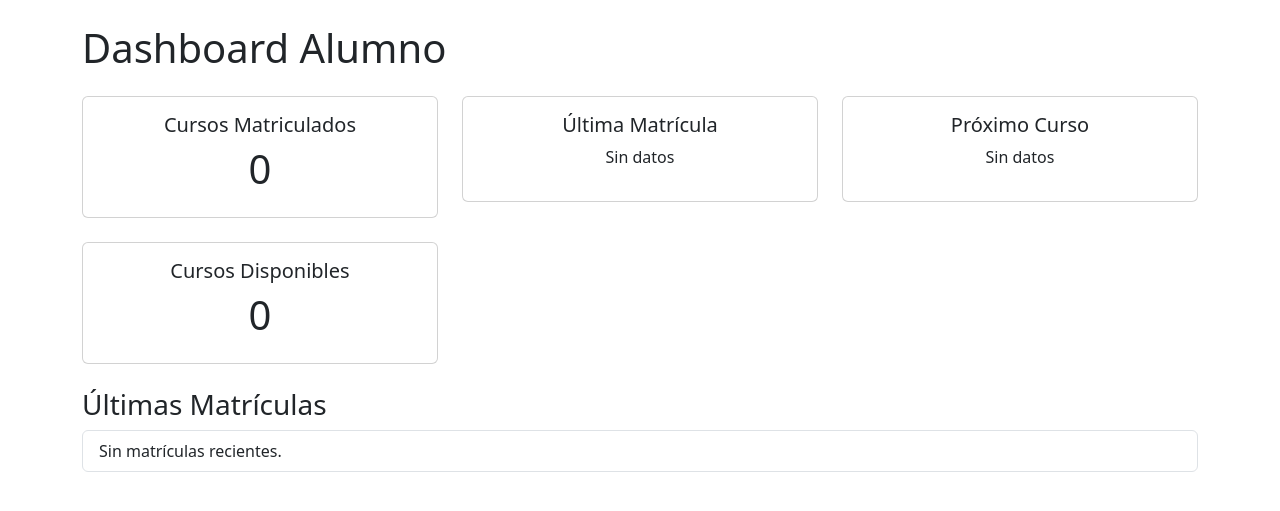
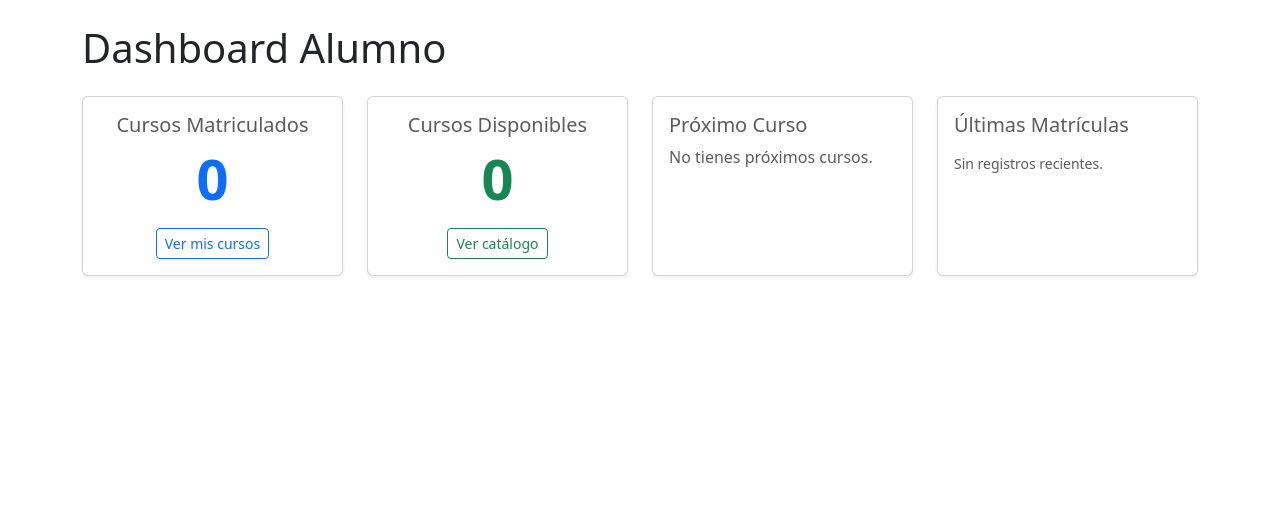
Before and after one commit to sermicroinfo-ui/gestion_formacion, a Django app: page /matriculas/dashboard/ in a window 1280 px wide. Shown: the part 56-567 px from the top of the page. Run offline with Django 5.2, Linux system fonts and the light colour scheme; the visitor is signed in with stand-in values (Sample User, id 1); data that the repository does not hold is empty; parts of the project's set-up code (start-up, migrations or seed data) failed here and were passed over; some libraries are stand-ins or nearby versions.

Commit message:
Actualiza dashboard alumno con plantilla del curso
Co-Authored-By: Claude Sonnet 4.6 <noreply@anthropic.com>

```diff
--- a/templates/matriculas/dashboard.html
+++ b/templates/matriculas/dashboard.html
@@ -1,66 +1,71 @@
 {% extends 'base.html' %}
-
 {% block title %}Dashboard{% endblock %}
 
 {% block content %}
 <h1 class="mb-4">Dashboard Alumno</h1>
 
-<div class="row mb-4">
-    <div class="col-md-4">
-        <div class="card text-center">
+<div class="row g-4">
+
+    <!-- Tarjeta 1: Cursos Matriculados -->
+    <div class="col-md-6 col-lg-3">
+        <div class="card text-center h-100 shadow-sm">
             <div class="card-body">
-                <h5>Cursos Matriculados</h5>
-                <h1>{{ total_matriculas }}</h1>
+                <h5 class="text-muted">Cursos Matriculados</h5>
+                <h1 class="display-4 fw-bold text-primary">{{ total_matriculas }}</h1>
+                <a href="{% url 'mis_cursos' %}" class="btn btn-sm btn-outline-primary mt-2">Ver mis cursos</a>
             </div>
         </div>
     </div>
-    <div class="col-md-4">
-        <div class="card text-center">
+
+    <!-- Tarjeta 2: Cursos Disponibles -->
+    <div class="col-md-6 col-lg-3">
+        <div class="card text-center h-100 shadow-sm">
             <div class="card-body">
-                <h5>Última Matrícula</h5>
-                <p>
-                    {% if ultima_matricula %}
-                        {{ ultima_matricula.curso.nombre }}
-                    {% else %}
-                        Sin datos
-                    {% endif %}
-                </p>
+                <h5 class="text-muted">Cursos Disponibles</h5>
+                <h1 class="display-4 fw-bold text-success">{{ cursos_disponibles }}</h1>
+                <a href="{% url 'lista_cursos' %}" class="btn btn-sm btn-outline-success mt-2">Ver catálogo</a>
             </div>
         </div>
     </div>
-    <div class="col-md-4">
-        <div class="card text-center">
-            <div class="card-body">
-                <h5>Próximo Curso</h5>
-                <p>
+
+    <!-- Tarjeta 3: Próximo Curso -->
+    <div class="col-md-6 col-lg-3">
+        <div class="card h-100 shadow-sm">
+            <div class="card-body d-flex flex-column justify-content-between">
+                <div>
+                    <h5 class="text-muted">Próximo Curso</h5>
                     {% if proximo_curso %}
-                        {{ proximo_curso.nombre }}
+                    <p class="fw-bold mb-1">{{ proximo_curso.nombre }}</p>
+                    <small class="text-muted">Inicio: {{ proximo_curso.fecha_inicio|date:"d/m/Y" }}</small>
                     {% else %}
-                        Sin datos
+                    <p class="text-muted">No tienes próximos cursos.</p>
                     {% endif %}
-                </p>
+                </div>
+                {% if proximo_curso %}
+                <a href="{% url 'detalle_curso' proximo_curso.slug %}" class="btn btn-sm btn-primary mt-3">Ir al curso</a>
+                {% endif %}
             </div>
         </div>
     </div>
-</div>
 
-<div class="row mb-4">
-    <div class="col-md-4">
-        <div class="card text-center">
+    <!-- Tarjeta 4: Últimas Matrículas -->
+    <div class="col-md-6 col-lg-3">
+        <div class="card h-100 shadow-sm">
             <div class="card-body">
-                <h5>Cursos Disponibles</h5>
-                <h1>{{ cursos_disponibles }}</h1>
+                <h5 class="text-muted mb-3">Últimas Matrículas</h5>
+                <ul class="list-unstyled mb-0">
+                    {% for matricula in ultimas_matriculas %}
+                    <li class="text-truncate mb-1">
+                        <i class="bi bi-check-circle-fill text-success me-1"></i>
+                        {{ matricula.curso.nombre }}
+                    </li>
+                    {% empty %}
+                    <li class="text-muted small">Sin registros recientes.</li>
+                    {% endfor %}
+                </ul>
             </div>
         </div>
     </div>
+
 </div>
-
-<h3>Últimas Matrículas</h3>
-<ul class="list-group">
-    {% for matricula in ultimas_matriculas %}
-        <li class="list-group-item">{{ matricula.curso.nombre }}</li>
-    {% empty %}
-        <li class="list-group-item">Sin matrículas recientes.</li>
-    {% endfor %}
-</ul>
 {% endblock %}
```
